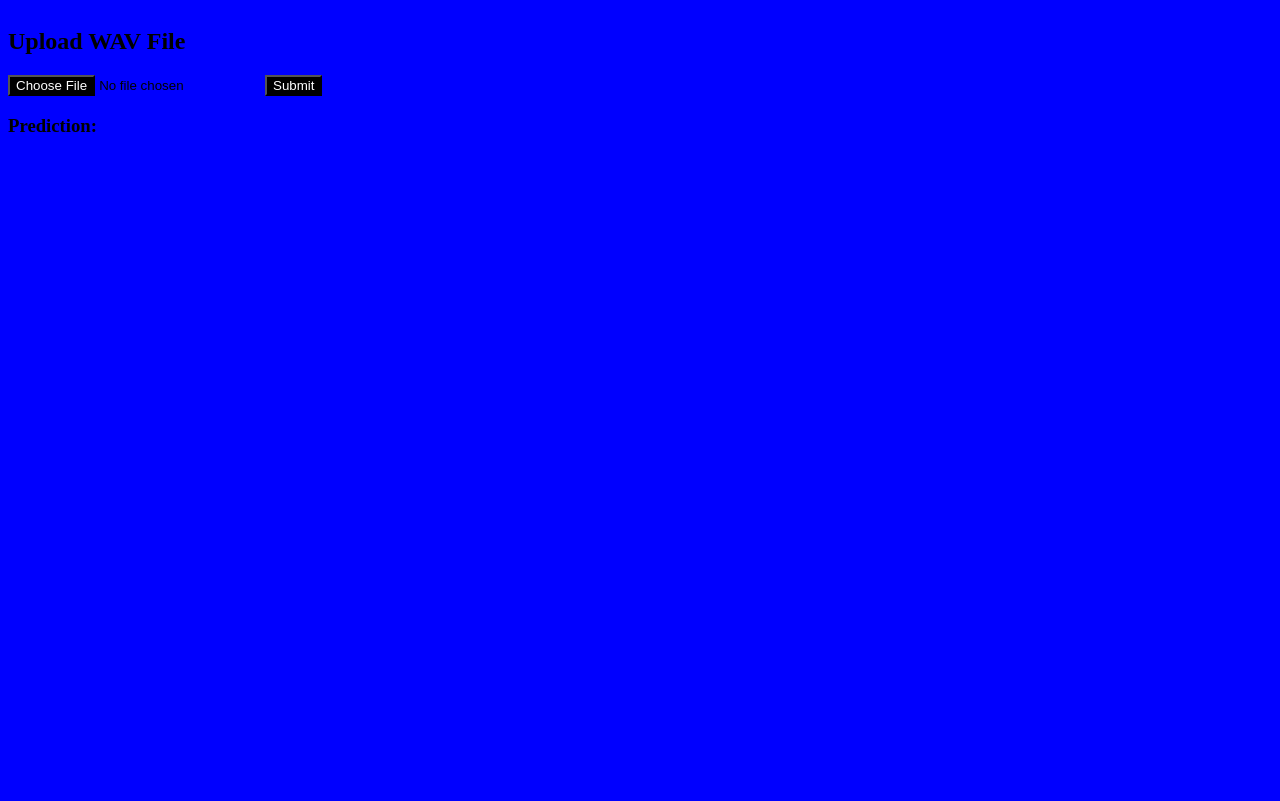
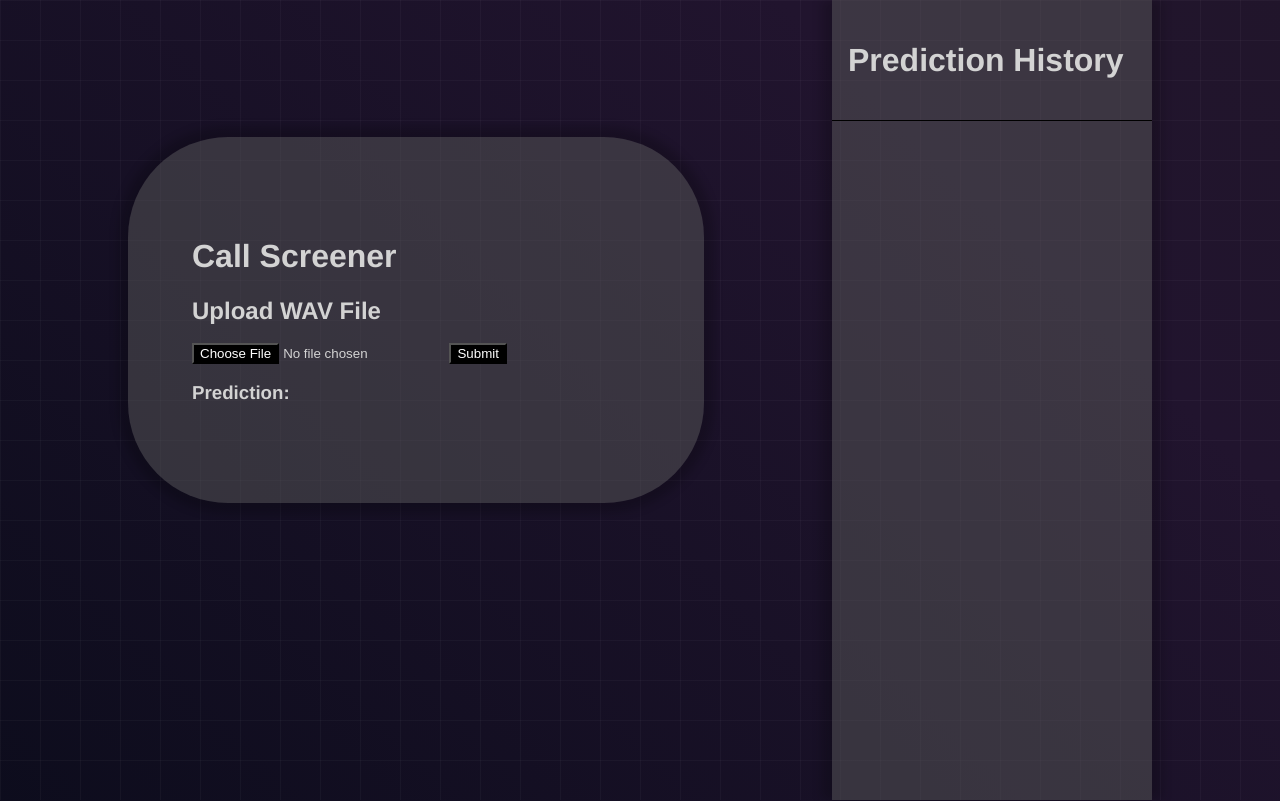
Before and after one commit to cmwharff/enee457-proj, a website built with Vite: page index.html in a window 1280 px wide. Built offline with nearby package versions, Linux system fonts and the light colour scheme.

Commit message:
cosmetic changes

```diff
--- a/index.html
+++ b/index.html
@@ -1,30 +1,37 @@
 <html>
-  <head>
-    <title>My Webpage</title>
-    <link rel="stylesheet" href="src/style.css">
+
+<head>
+  <title>Call Screener</title>
+  <link rel="stylesheet" href="src/style.css">
 </head>
 
 <body>
   <div class="page">
-    <div class="uploader">
-      <h2>Upload WAV File</h2>
+    <div id="uploader">
+      <h1>Call Screener</h1>
+      <h2>Upload WAV File</h2><br>
       <input type="file" id="fileInput" accept=".wav">
       <button onclick="sendFile()">Submit</button>
-      <h3>Prediction:</h3>
-      <pre id="output"></pre>
+      <h3>Prediction: <text id="output"></text></h3>
     </div>
     <div class="log">
-      <ol id="log">
-      </ol>
+      <div class="log-top"><h1>Prediction History</h1></div>
+      <div class="list-container">
+        <ol id="log">
+        </ol>
+      </div>
     </div>
   </div>
 
+  <div class="grid-overlay"></div>
+
   <script>
     const log = document.getElementById('log');
+    const uploader = document.getElementById('uploader');
     async function sendFile() {
       const now = new Date();
       const newItem = document.createElement('li');
-      log.appendChild(newItem);
+      log.prepend(newItem);
 
       let file = document.getElementById("fileInput").files[0];
 
@@ -39,10 +46,14 @@
       let result = await response.json();
       if (result.prediction == "1") {
         document.getElementById("output").innerText = "Fake";
-        newItem.textContent = `${now.toUTCString()}: Fake`;
+        newItem.innerHTML = `<b>Fake</b><br>${now.toUTCString()}`;
+        uploader.classList.remove('real');
+        uploader.classList.add('fake');
       } else {
         document.getElementById("output").innerText = "Real";
-        newItem.textContent = `${now.toUTCString()}: Real`;
+        newItem.innerHTML = `<b>Real</b><br>${now.toUTCString()}`;
+        uploader.classList.remove('fake');
+        uploader.classList.add('real');
       }
       console.log("Raw response:", result);
     }
--- a/package.json
+++ b/package.json
@@ -14,6 +14,7 @@
     "vite": "^6.2.0"
   },
   "dependencies": {
+    "bootstrap": "^5.3.8",
     "uvicorn": "^0.0.1-security"
   },
   "binary": {
--- a/src/style.css
+++ b/src/style.css
@@ -1,19 +1,90 @@
+@keyframes gradient {
+    0% {
+        background-position: 0% 50%;
+    }
+
+    50% {
+        background-position: 100% 50%;
+    }
+
+    100% {
+        background-position: 0% 50%;
+    }
+}
+
 body {
-    /* background-color: khaki; */
-    background-color: blue;
+    background: linear-gradient(45deg, rgba(2, 0, 31, 1) 0%, rgba(28, 28, 51, 1) 20%, rgba(12, 12, 28, 1) 40%, rgba(33, 20, 46, 1) 60%, rgba(33, 24, 36, 1) 80%, rgba(28, 22, 48, 1) 100%);
+    background-size: 400% 400%;
+    animation: gradient 30s ease infinite;
+    margin: 0;
+    font-family: Helvetica, sans-serif;
+    color: lightgray;
+    height: 100%;
+    overflow: hidden
 }
 
 .page {
+    position: relative;
+    height: 100vh;
     display: flex;
     flex-direction: row;
+    justify-content: space-evenly;
+    align-items: center;
+    z-index: 10;
 }
 
-.uploader {
-    width: 60%;
+#uploader {
+    width: 35vw;
+    padding: 10vh 5vw;
+    background-color: rgba(89, 89, 89, 0.5);
+    margin-bottom: 20vh;
+    border-radius: 100px;
+    box-shadow: 0 0 10px 10px rgba(0, 0, 0, 0.2);
+    transition: background-color 0.5s ease-in-out, transform 0.3s ease-out;
+}
+
+#uploader.fake {
+    background-color: rgba(191, 17, 45, 0.5);
+}
+
+#uploader.real {
+    background-color: rgba(16, 89, 34, 0.5);
 }
 
 .log {
-    width: 35%;
+    width: 25%;
+    height: 100vh;
+    background-color: rgba(89, 89, 89, 0.5);
+    box-shadow: -10px 0 10px rgba(0, 0, 0, 0.2), 10px 0 10px rgba(0, 0, 0, 0.2);
+}
+
+li {
+    border-bottom: 1px solid black;
+    padding: 10px;
+    line-height: 1.5;
+}
+
+.list-container {
+    overflow: scroll;
+    height: 85vh;
+}
+
+.log-top {
+    height: 15vh;
+    border-bottom: 1px solid black;
+    display: flex;
+    align-items: center;
+    padding: 0 5%;
+}
+
+h2 {
+    margin: 0;
+}
+
+ol {
+    list-style-type: none;
+    padding: 0;
+    margin: 0;
 }
 
 button,
@@ -28,3 +99,17 @@ input[type="file"]::file-selector-button:hover {
     background-color: white;
     color: black;
 }
+
+.grid-overlay {
+    position: absolute;
+    top: 0;
+    left: 0;
+    width: 100%;
+    height: 100%;
+    background-size: 40px 40px;
+    background-image:
+        linear-gradient(to right, rgba(255, 255, 255, 0.03) 1px, transparent 1px),
+        linear-gradient(to bottom, rgba(255, 255, 255, 0.03) 1px, transparent 1px);
+    z-index: 2;
+    background-color: rgba(0, 0, 0, 0);
+}
```
